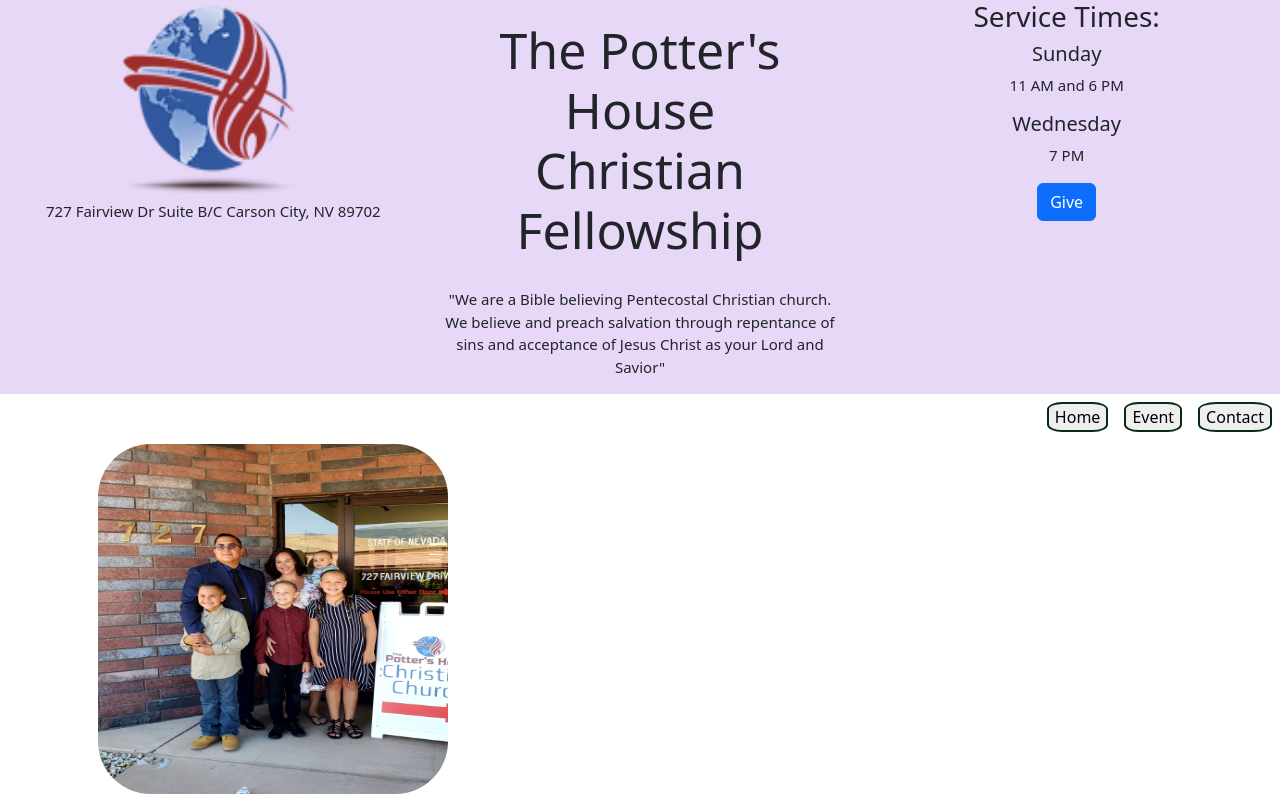
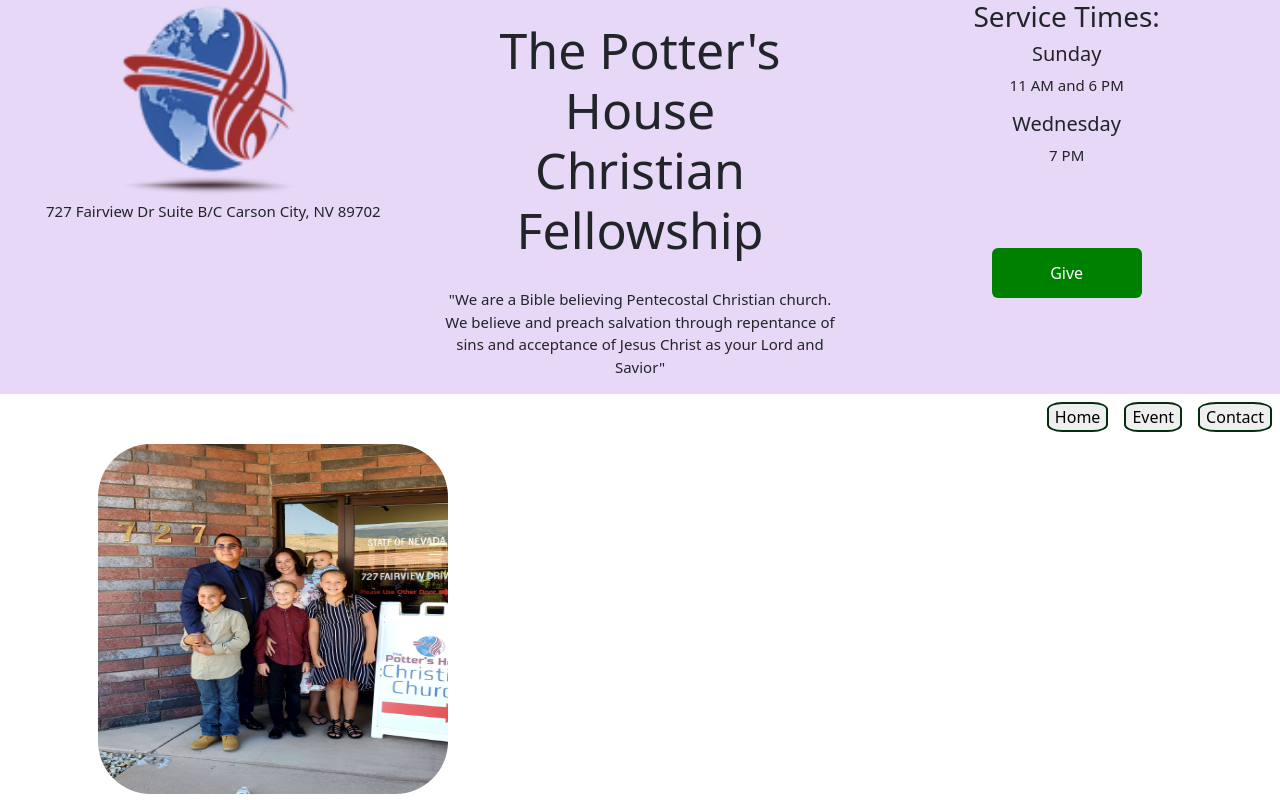
Before and after one commit to J-Sandell/Pottershouse, a React (Create React App) app: page / in a window 1280 px wide. Shown: the top 800 px of the page. Built offline with nearby package versions, Linux system fonts and the light colour scheme.

Commit message:
small change to button

```diff
--- a/src/Components/Header.js
+++ b/src/Components/Header.js
@@ -24,7 +24,7 @@
 						<p>11 AM and 6 PM</p>
 						<h5>Wednesday</h5>
 						<p>7 PM</p>
-						<button className="donate btn btn-primary" >Give</button>
+						<button className="donate btn" >Give</button>
 					</div>
 				</div>
 			</div>
--- a/src/style.css
+++ b/src/style.css
@@ -70,3 +70,11 @@
 	padding: 5px;
 	margin: 10px;
 }
+
+.donate{
+	color: white;
+	background-color: green;
+	width: 150px;
+	height: 50px;
+	margin-top: 65px;
+}
```
